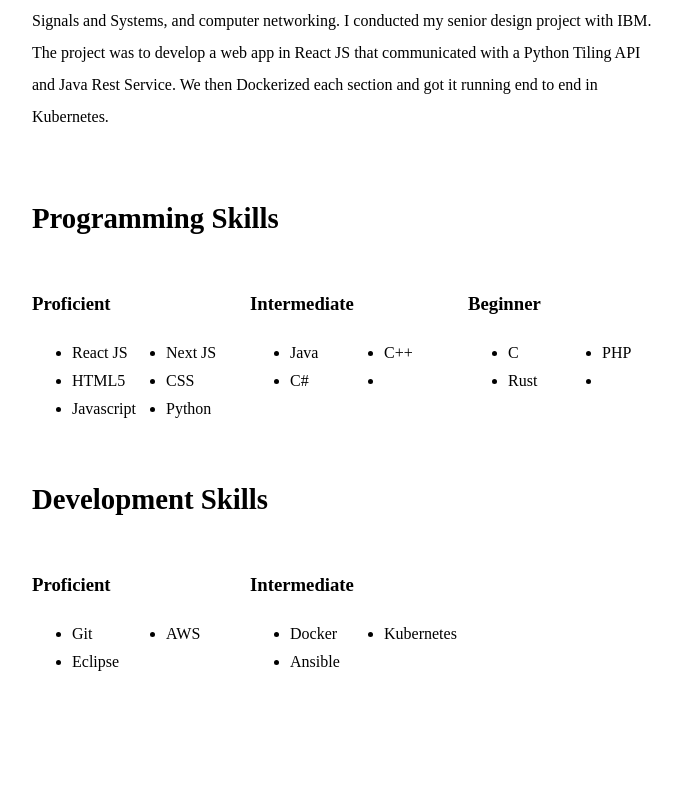
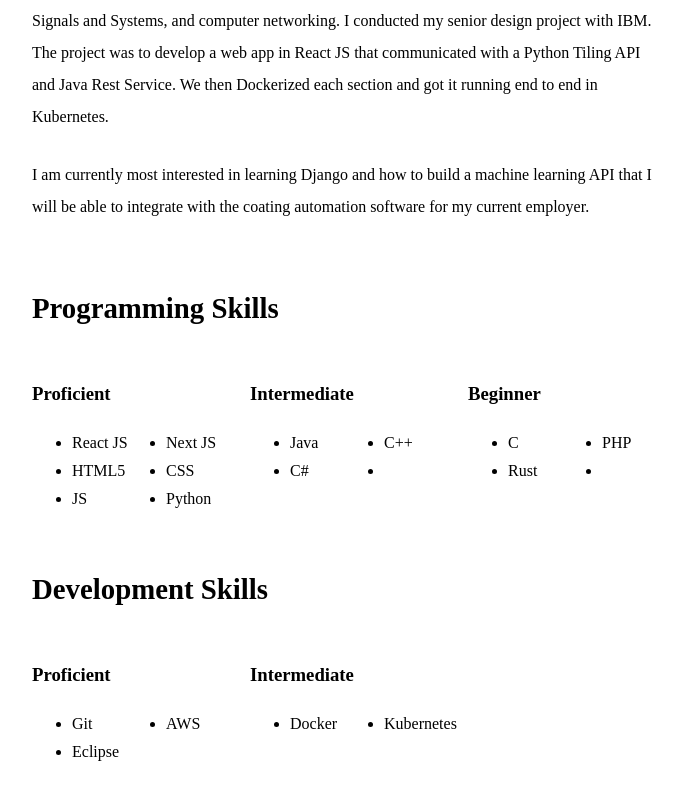
Before and after one commit to jsmccarver/Jared-Porfolio, a Next.js app: page /about in a window 1280 px wide. Shown: the part 393-1192 px from the top of the page, without its empty margins (296-978 px from the left). Before the commit the page ends 1118 px from the top, so only its background shows below. Built offline with nearby package versions, Linux system fonts and the light colour scheme.

Commit message:
ADded more text

```diff
--- a/pages/about.js
+++ b/pages/about.js
@@ -28,6 +28,9 @@ function about() {
           with a Python Tiling API and Java Rest Service. We then Dockerized
           each section and got it running end to end in Kubernetes.
         </p>
+        <p>
+         I am currently most interested in learning Django and how to build a machine learning API that I will be able to integrate with the coating automation software for my current employer.
+        </p>
         <h1 className={Styles.HText}>Programming Skills</h1>
         <div className={Styles.SkillList}>
           <div>
@@ -37,7 +40,7 @@ function about() {
               <li>Next JS</li>
               <li>HTML5</li>
               <li>CSS</li>
-              <li>Javascript</li>
+              <li>JS</li>
               <li>Python</li>
             </ul>
           </div>
@@ -75,7 +78,6 @@ function about() {
             <ul className={Styles.Skills}>
               <li>Docker</li>
               <li>Kubernetes</li>
-              <li>Ansible</li>
             </ul>
           </div>
         </div>
```
